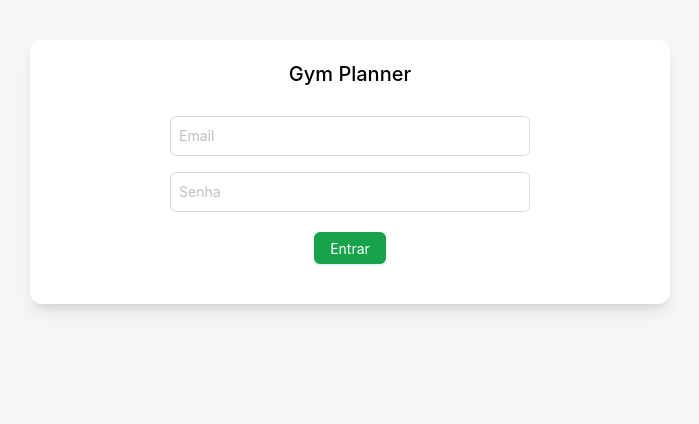
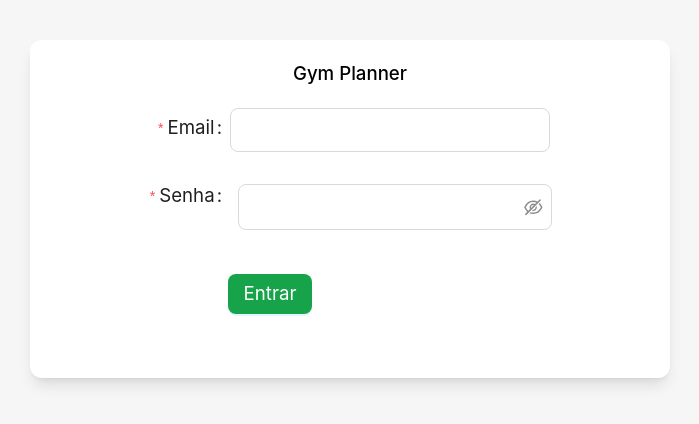
Before and after one commit to giovaness30/gym-planner-frontend, a React (Vite) app in the folder gym-planner-frontend-web/: page / in a window 1280 px wide. Shown: the top 424 px of the page, without its empty margins (290-989 px from the left). Built offline with nearby package versions, Linux system fonts and the light colour scheme; no server answers.

Commit message:
fix: font size body

```diff
--- a/gym-planner-frontend-web/src/App.css
+++ b/gym-planner-frontend-web/src/App.css
@@ -5,6 +5,7 @@
   text-align: center;
   width: 100%;
   height: 100%;
+  /* font-size: 20pt; */
 
 
 }
@@ -17,4 +18,5 @@
   left: 0;
   background-color: #f6f6f6;
   overflow: auto;
+  /* font-size: 16pt!important; */
 }
--- a/gym-planner-frontend-web/src/Components/MenuList.tsx
+++ b/gym-planner-frontend-web/src/Components/MenuList.tsx
@@ -2,6 +2,7 @@ import React from 'react'
 import {
   DownOutlined,
   HomeOutlined,
+  LogoutOutlined,
   MenuOutlined,
   OrderedListOutlined,
   SmileOutlined
@@ -11,25 +12,35 @@ import { Dropdown, Space } from 'antd'
 import RoutesUrlPath from '../assets/RoutesUrlPath'
 import { authLogout } from '../Services/AuthStoreServices'
 
+const styleItensMenu = {
+  fontSize: '16pt'
+}
+const styleIconsMenu = {
+  fontSize: '12pt'
+}
+
 const MenuList = () => {
   const items: MenuProps['items'] = [
     {
       key: '1',
+      // className: 'text-xl',
+      style: styleItensMenu,
       label: (
         <a rel="home" href={'/home'}>
           Inicio
         </a>
       ),
-      icon: <HomeOutlined />
+      icon: <HomeOutlined style={styleIconsMenu} />
     },
     {
       key: '2',
+      style: styleItensMenu,
       label: (
         <a rel="treinos" href={RoutesUrlPath.trainings.trainings}>
           Treinos
         </a>
       ),
-      icon: <OrderedListOutlined />
+      icon: <OrderedListOutlined style={styleIconsMenu} />
       // disabled: true
     },
     // {
@@ -48,16 +59,18 @@ const MenuList = () => {
     {
       key: '4',
       danger: true,
+      style: styleItensMenu,
       label: (
         <a rel="sair" onClick={() => authLogout()}>
           Sair
         </a>
-      )
+      ),
+      icon: <LogoutOutlined style={styleIconsMenu} />
     }
   ]
 
   return (
-    <Dropdown menu={{ items }}>
+    <Dropdown menu={{ items }} trigger={['click']} overlayClassName="">
       <a onClick={e => e.preventDefault()}>
         <Space>
           <MenuOutlined style={{ fontSize: '20px', color: '#000' }} />
--- a/gym-planner-frontend-web/src/Layout/Layout.tsx
+++ b/gym-planner-frontend-web/src/Layout/Layout.tsx
@@ -23,9 +23,7 @@ const layout = (props: any) => {
             </div>
           )}
           <div className=" py-5">
-            <div className="text-xl font-medium text-black w-auto">
-              Gym Planner
-            </div>
+            <div className=" font-medium text-black w-auto">Gym Planner</div>
           </div>
           {props.children}
         </div>
--- a/gym-planner-frontend-web/src/Pages/Home.tsx
+++ b/gym-planner-frontend-web/src/Pages/Home.tsx
@@ -7,7 +7,7 @@ import {
 
 import { EditOutlined } from '@ant-design/icons'
 
-import { Col, Divider, Row, Select, Space } from 'antd'
+import { Col, Divider, Row, Select, Space, Typography } from 'antd'
 
 function App() {
   const [trainings, setTrainings]: any = useState([])
@@ -57,7 +57,9 @@ function App() {
         return (
           <Row className="text-black" key={machine.id}>
             <Col className="gutter-row" span={8}>
-              <Space>{machine.name}</Space>
+              <Space>
+                <Typography className="text-[14pt]">{machine.name}</Typography>
+              </Space>
             </Col>
             <Col className="gutter-row" span={8}>
               <Space>{machine.repet}x</Space>
--- a/gym-planner-frontend-web/src/Pages/Login.tsx
+++ b/gym-planner-frontend-web/src/Pages/Login.tsx
@@ -1,4 +1,4 @@
-import { Button, Input } from 'antd'
+import { Button, Form, Input } from 'antd'
 import { Fragment, useState } from 'react'
 
 import { getAuth, signInWithEmailAndPassword } from 'firebase/auth'
@@ -23,36 +23,56 @@ const Login = () => {
       .catch(error => {
         const errorCode = error.code
         const errorMessage = error.message
-        console.log(errorMessage)
+        alert(errorMessage)
       })
+  }
+
+  const onFinish = values => {
+    handleLogin(values.email, values.password)
   }
 
   return (
     <Fragment>
       <div className="m-auto w-3/4 flex-col">
-        <Input
-          placeholder="Email"
+        <Form
+          name="basic"
+          style={{ maxWidth: 600 }}
+          onFinish={onFinish}
+          labelCol={{ span: 6 }}
+          wrapperCol={{ span: 16 }}
+          size={'large'}
+        >
+          <Form.Item
+            label="Email"
+            name="email"
+            rules={[{ required: true, message: 'Informar Email' }]}
+          >
+            <Input />
+          </Form.Item>
+
+          <Form.Item
+            label="Senha"
+            name="password"
+            rules={[{ required: true, message: 'Informar a senha' }]}
+          >
+            <Input.Password
               className="p-2 m-2 md:w-3/4 sm:w-full"
-          // style={{ width: 'calc(100% - 50%)' }}
-          defaultValue=""
-          onChange={(e: any) => setEmail(e.target.value)}
+              style={{ width: '98%' }}
             />
-        <Input
-          placeholder="Senha"
-          className="p-2 m-2 md:w-3/4 sm:w-full"
-          type="password"
-          // style={{ width: 'calc(100% - 200px)' }}
-          defaultValue=""
-          onChange={(e: any) => setPassword(e.target.value)}
-        />
-      </div>
+          </Form.Item>
+
+          <Form.Item>
             <Button
               className="bg-green-600 mt-3"
-        onClick={() => handleLogin(email, password)}
+              id="btnSignIn"
               type="primary"
+              htmlType="submit"
             >
               Entrar
             </Button>
+          </Form.Item>
+        </Form>
+      </div>
     </Fragment>
   )
 }
--- a/gym-planner-frontend-web/src/index.css
+++ b/gym-planner-frontend-web/src/index.css
@@ -6,12 +6,13 @@
   font-family: Inter, system-ui, Avenir, Helvetica, Arial, sans-serif;
   line-height: 1.5;
   font-weight: 400;
+  /* font-size: 20pt!important; */
 
   color-scheme: light dark;
   color: rgba(255, 255, 255, 0.87);
   background-color: #242424;
 
-  font-synthesis: none;
+  /* font-synthesis: none; */
   text-rendering: optimizeLegibility;
   -webkit-font-smoothing: antialiased;
   -moz-osx-font-smoothing: grayscale;
@@ -34,6 +35,11 @@ body {
   place-items: center;
   min-width: 320px;
   min-height: 100vh;
+  /* font-size: 20pt!important; */
+}
+
+body * {
+  font-size: 14pt!important;
 }
 
 h1 {
@@ -45,12 +51,13 @@ button {
   border-radius: 8px;
   border: 1px solid transparent;
   padding: 0.6em 1.2em;
-  font-size: 1em;
+  /* font-size: 1em!important; */
   font-weight: 500;
   font-family: inherit;
   background-color: #1a1a1a;
   cursor: pointer;
   transition: border-color 0.25s;
+  /* font-size: 14pt!important; */
 }
 
 button:hover {
@@ -76,3 +83,16 @@ button:focus-visible {
     background-color: #f9f9f9;
   }
 }
+
+/* Change the white to any color */
+input:-webkit-autofill,
+input:-webkit-autofill:hover,
+input:-webkit-autofill:focus,
+input:-webkit-autofill:active{
+    -webkit-box-shadow: 0 0 0 30px rgb(255, 255, 255) inset !important;
+    color: black;
+}
+/*Change text in autofill textbox*/
+input:-webkit-autofill{
+  -webkit-text-fill-color: rgb(7, 7, 7) !important;
+}
```
Lines whose indentation alone changed are shown as unchanged.
